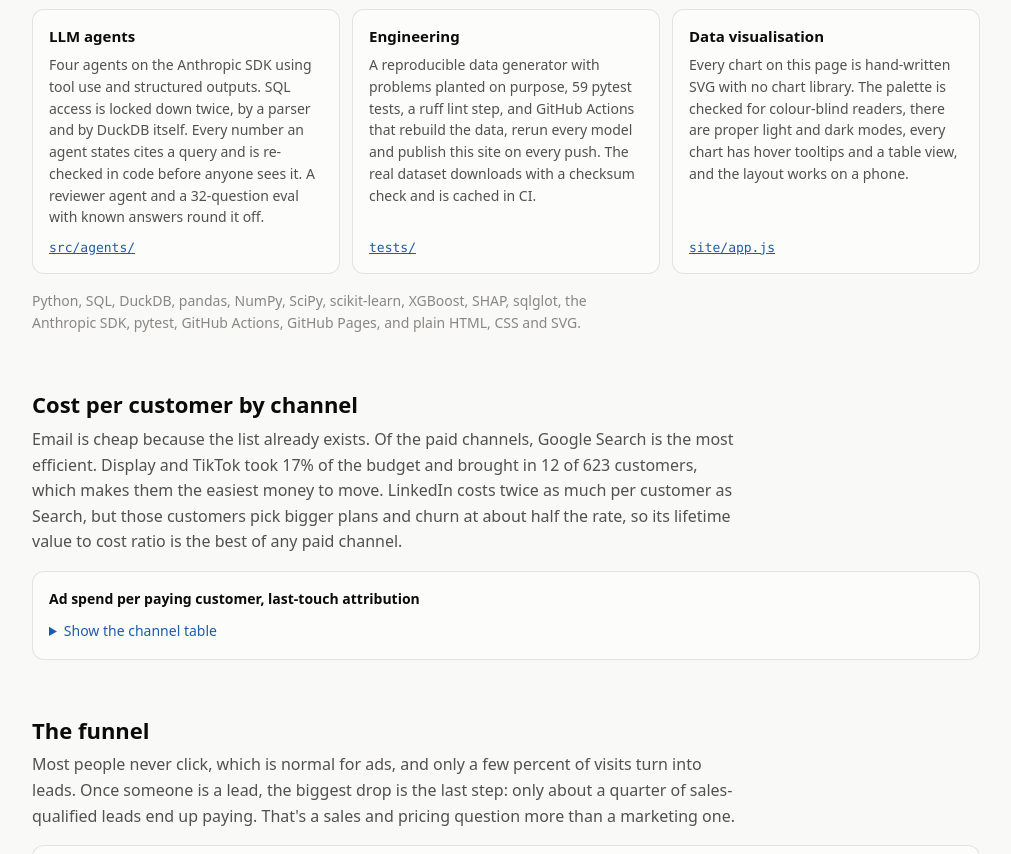
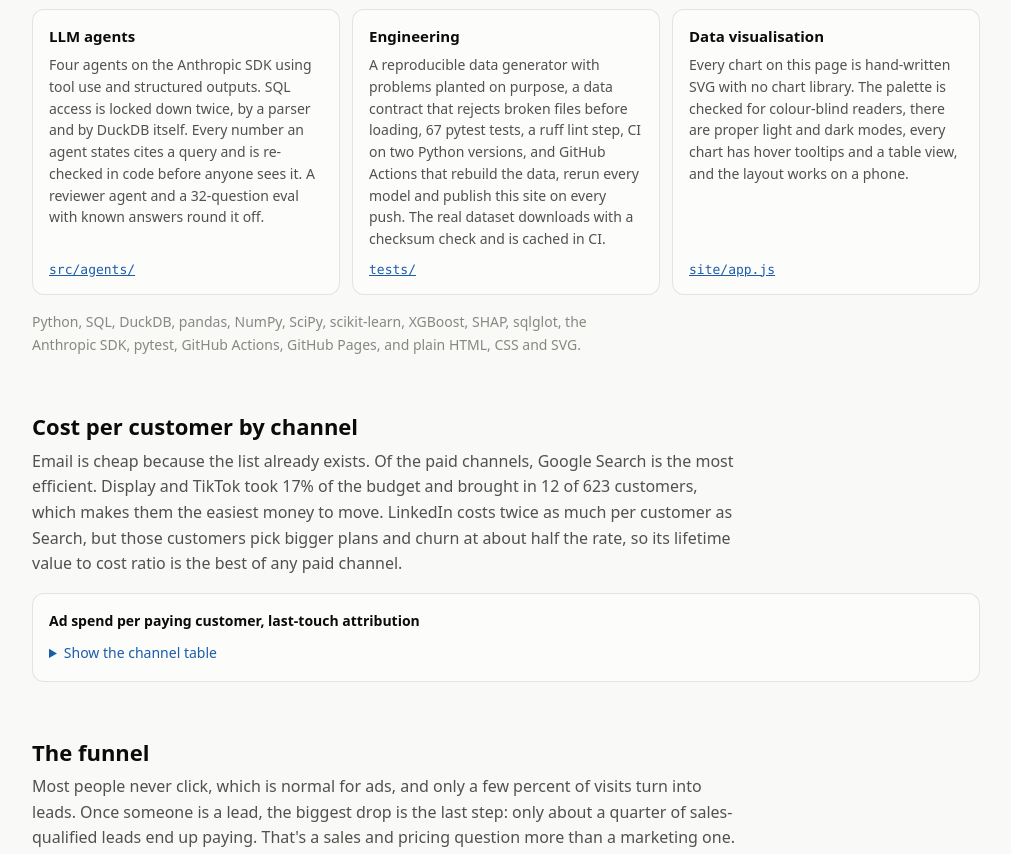
Before and after one commit to ThanushreeSiddaraju/marketing-analytics, a plain HTML site: page site/index.html in a window 1280 px wide. Shown: the part 1220-2074 px from the top of the page, without its empty margins (134-1145 px from the left). Drawn offline with Linux system fonts and the light colour scheme; no server answers.

Commit message:
Describe the data contract and add a CI badge

```diff
--- a/site/index.html
+++ b/site/index.html
@@ -89,7 +89,7 @@
       </article>
       <article class="skill">
         <h3>Engineering</h3>
-        <p>A reproducible data generator with problems planted on purpose, 59 pytest tests, a ruff lint step, and GitHub Actions that rebuild the data, rerun every model and publish this site on every push. The real dataset downloads with a checksum check and is cached in CI.</p>
+        <p>A reproducible data generator with problems planted on purpose, a data contract that rejects broken files before loading, 67 pytest tests, a ruff lint step, CI on two Python versions, and GitHub Actions that rebuild the data, rerun every model and publish this site on every push. The real dataset downloads with a checksum check and is cached in CI.</p>
         <a href="https://github.com/ThanushreeSiddaraju/marketing-analytics/tree/main/tests">tests/</a>
       </article>
       <article class="skill">
```
Also changed, not shown: 2 other files.
